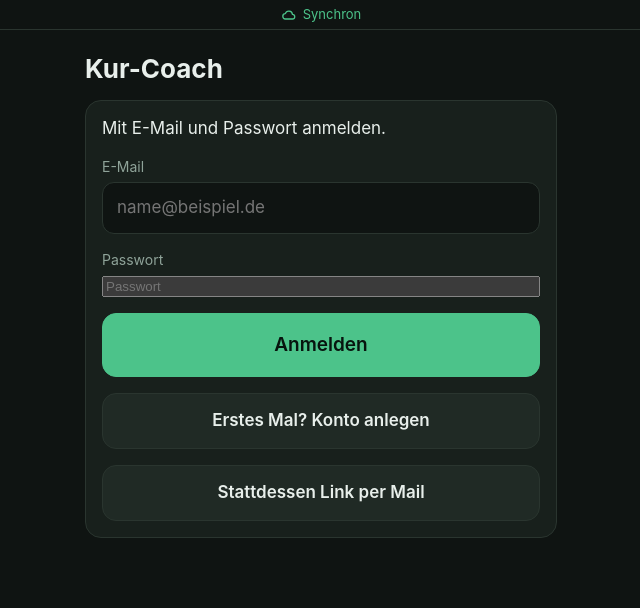
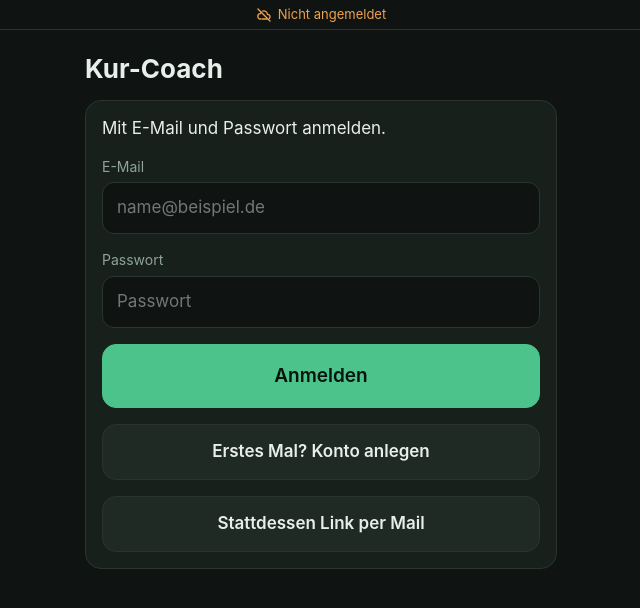
Before and after one commit to j6tbmvymnq-dotcom/kur-coach, a plain HTML site: page index.html in a window 1280 px wide. Shown: the whole page, without its empty margins (319-959 px from the left). Drawn offline with Linux system fonts and the light colour scheme.

Commit message:
Passwortfeld gestylt, Status 'Nicht angemeldet'
Co-Authored-By: Claude Opus 5.5 <noreply@anthropic.com>

```diff
--- a/app.js
+++ b/app.js
@@ -106,6 +106,7 @@ function statusZeichnen(s) {
   else if (s.fehler) { text = 'Sync-Fehler – tippen zum Wiederholen'; art = 'fehler'; }
   else if (!s.online) { text = s.offen ? `Offline – ${s.offen} offen` : 'Offline'; art = 'offline'; }
   else if (s.offen > 0) { text = `${s.offen} offen – tippen zum Senden`; art = 'offen'; }
+  else if (s.angemeldet === false) { text = 'Nicht angemeldet'; art = 'offline'; }
   else { text = 'Synchron'; art = 'ok'; }
   b.className = `status ${art}`;
   b.replaceChildren(h('span', { html: icon(art === 'offline' ? 'cloudoff' : art === 'fehler' ? 'alert' : 'cloud', 16) }), ' ', text);
--- a/styles.css
+++ b/styles.css
@@ -75,7 +75,7 @@ body.ohne-nav #main { padding-bottom: calc(var(--sa-bottom) + 24px); }
 .feld { display: flex; flex-direction: column; gap: 6px; }
 .feld-label { font-size: 14px; color: var(--muted); }
 .feld-hinweis { font-size: 13px; color: var(--muted); }
-input[type=text], input[type=email], input[type=date], input[type=time], input[type=number], textarea {
+input[type=text], input[type=email], input[type=password], input[type=date], input[type=time], input[type=number], textarea {
   width: 100%; min-height: 52px; padding: 10px 14px; border-radius: 12px; border: 1px solid var(--linie); background: var(--bg);
   color: var(--text); font: inherit; font-size: 17px;   /* >=16px verhindert iOS-Zoom */
 }
--- a/sw.js
+++ b/sw.js
@@ -1,5 +1,5 @@
 // Kur-Coach Service Worker: Precache, stale-while-revalidate, nie Supabase cachen
-const CACHE_VERSION = 'v9';
+const CACHE_VERSION = 'v10';
 const CACHE = `kur-coach-${CACHE_VERSION}`;
 
 // Liste pflegen, wenn Dateien dazukommen (z. B. gym.js in M2). Fehlende Dateien blockieren die Installation nicht.
```
